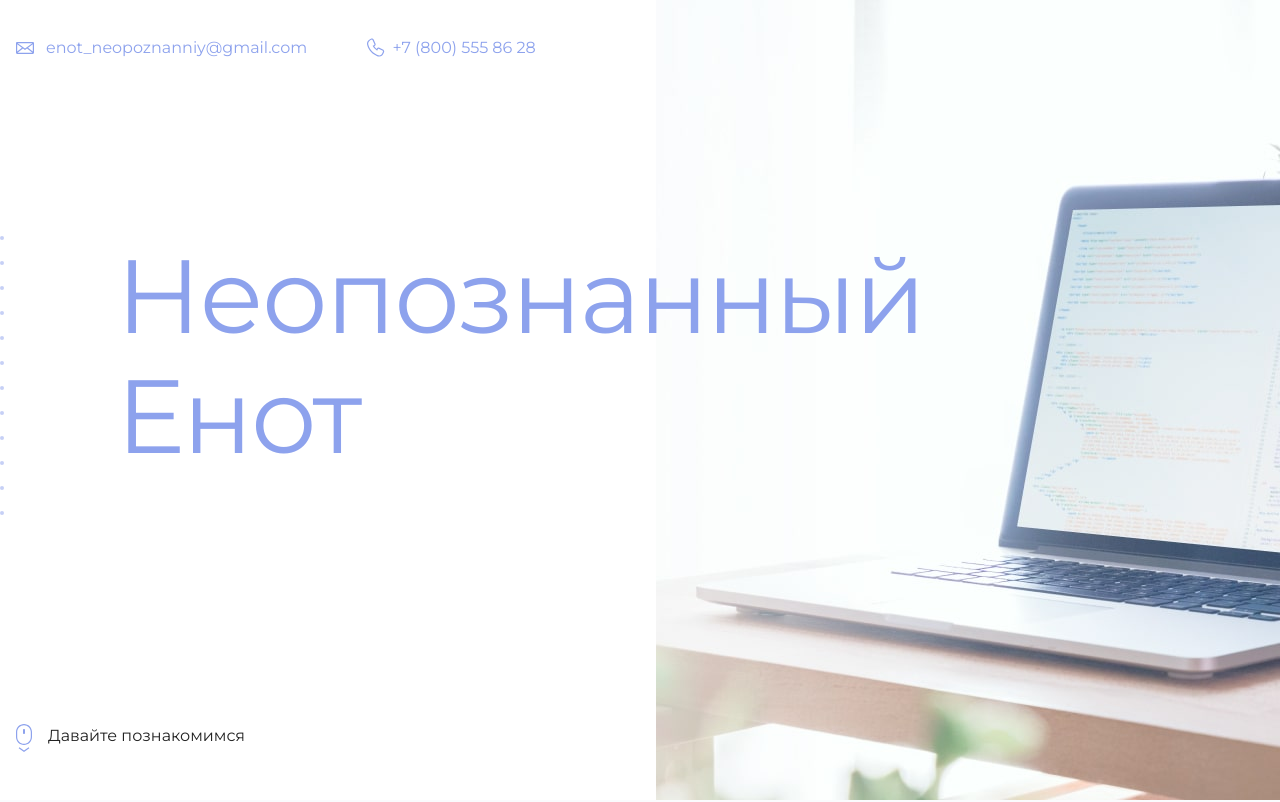
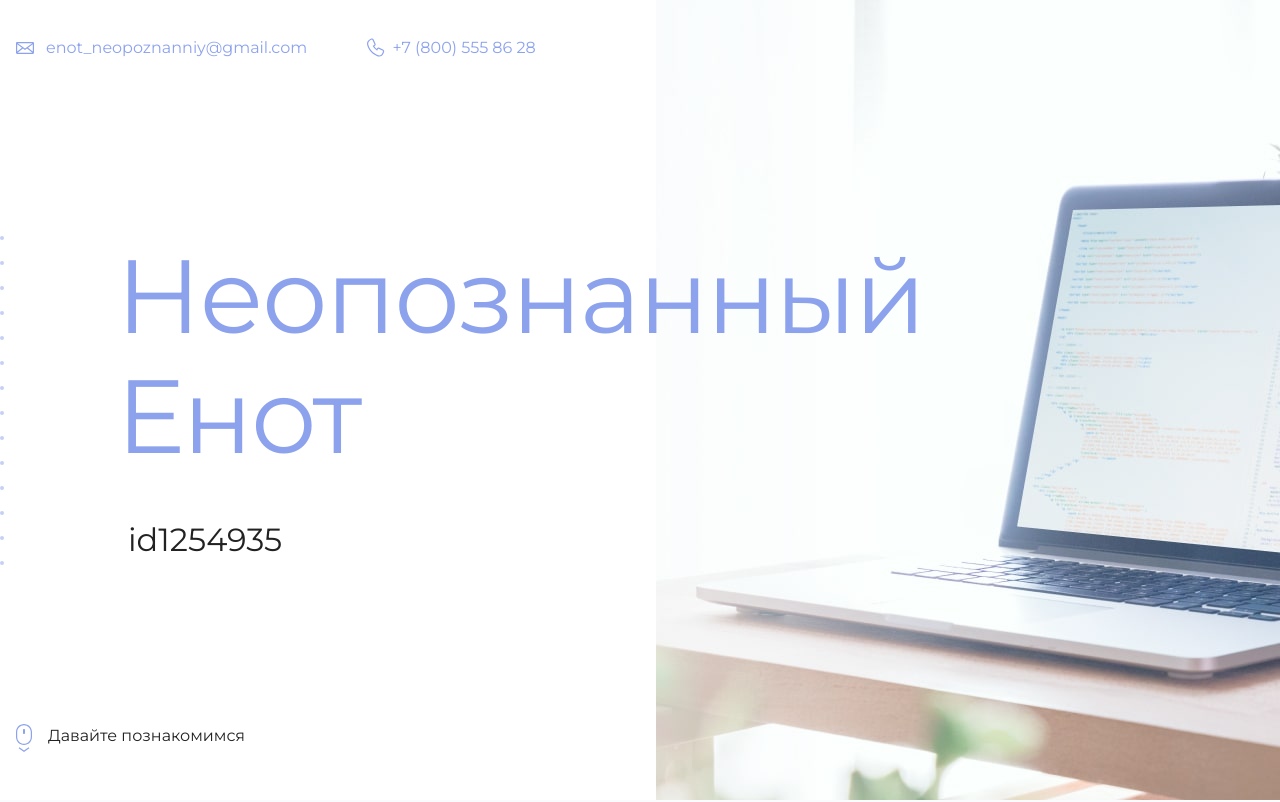
Before and after one commit to Vituna/TetsForAcademy, a plain HTML site: page index.html in a window 1280 px wide. Shown: the top 802 px of the page. Drawn offline with Linux system fonts and the light colour scheme.

Commit message:
Добавляет id

```diff
--- a/index.html
+++ b/index.html
@@ -19,7 +19,7 @@
       <section class="hero-image">
         <div class="container">
           <h1 class="heading">Неопознанный Енот</h1>
-          <p><!-- Тут ваш id на сайте Академии --></p>
+          <p>id1254935</p>
         </div>
       </section>
 
```
